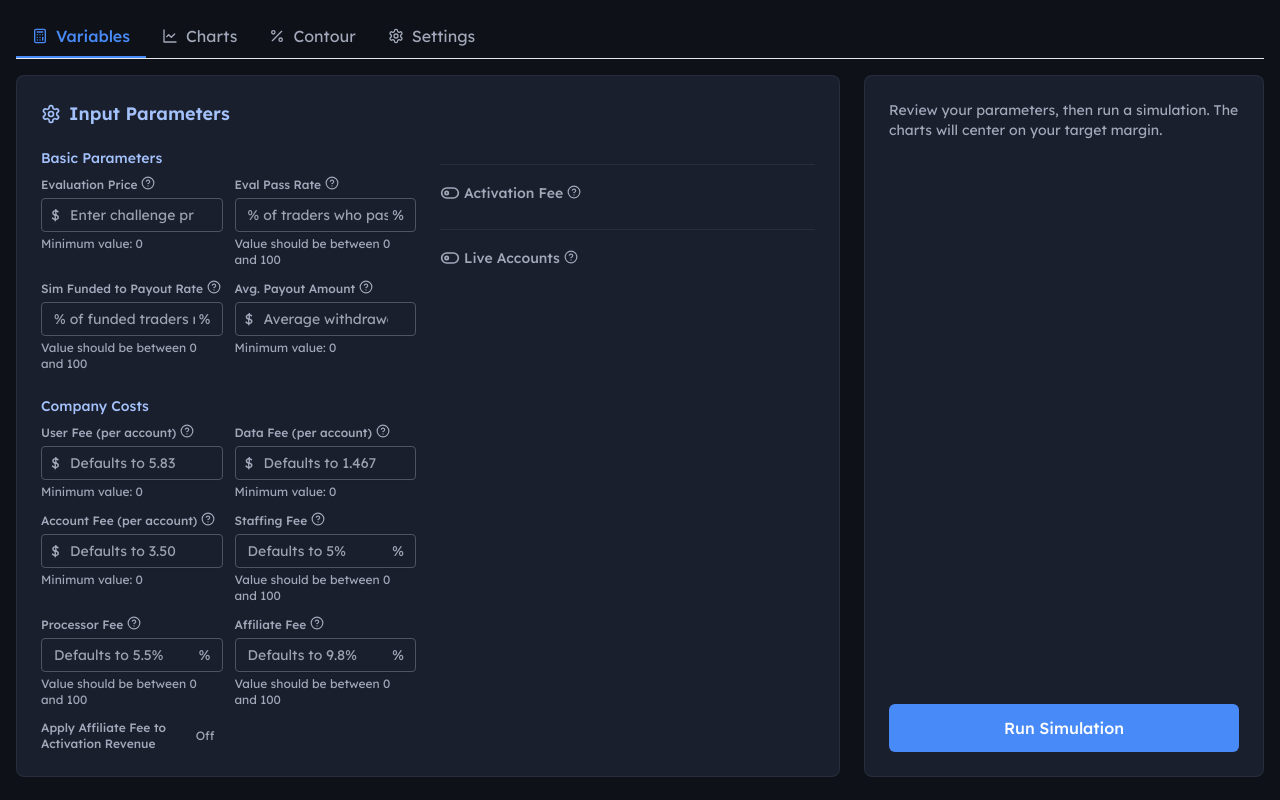
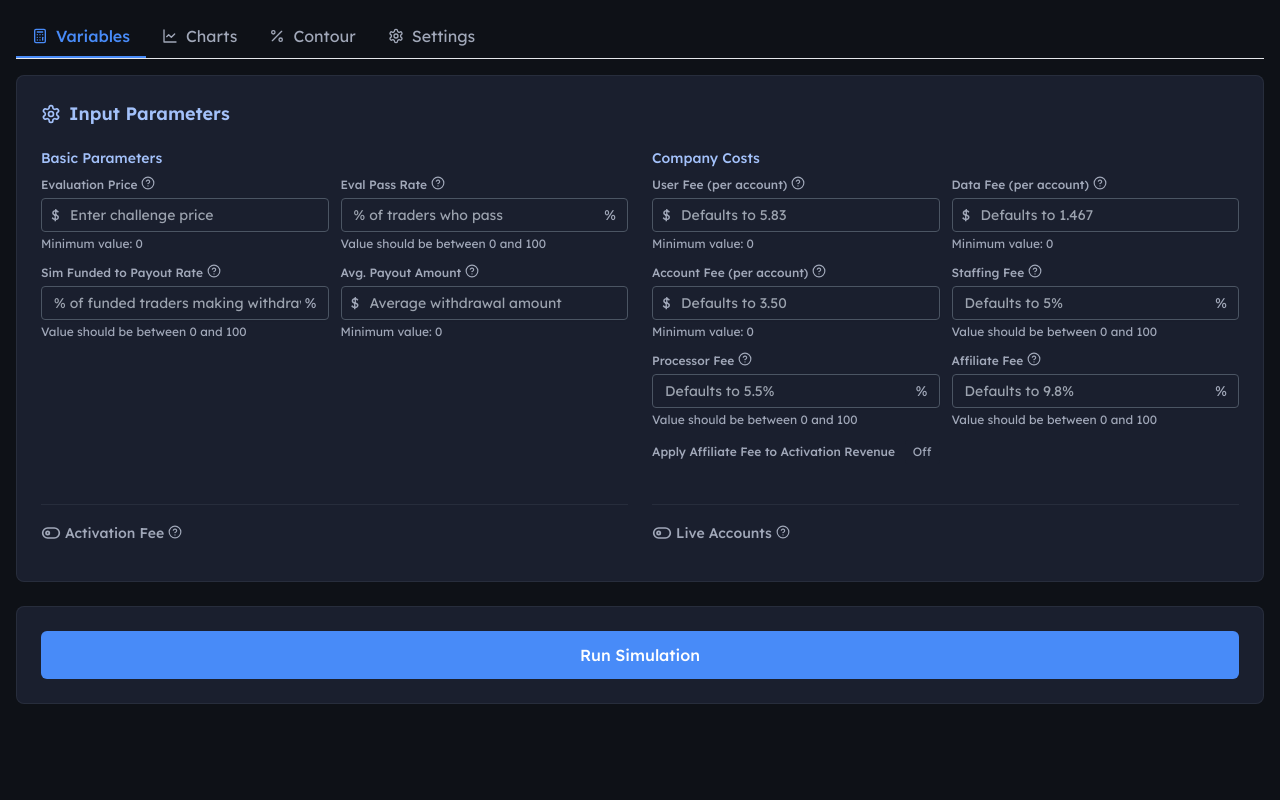
Before and after one commit to ZeusFU/Marginator-V2, a React (Vite) app: page / in a window 1280 px wide. Built offline with nearby package versions, Linux system fonts and the light colour scheme.

Commit message:
feat(variables): make input parameters the only component; move Run Simulation below; arrange as 2x2 grid (Basic|Costs, Activation|Live)

```diff
--- a/src/App.tsx
+++ b/src/App.tsx
@@ -194,15 +194,12 @@ function AppContent() {
       case 'variables':
         return (
           <div className="input-container">
-            <div className="grid grid-cols-1 xl:grid-cols-3 gap-6">
-              <div className="xl:col-span-2">
-                <Sidebar isSidebarOpen={true} setIsSidebarOpen={() => {}} inline />
-              </div>
-              <div className="bg-card p-6 rounded-lg border border-border flex flex-col justify-between">
-                <div className="text-sm text-text_secondary mb-3">Review your parameters, then run a simulation. The charts will center on your target margin.</div>
+            <div className="grid grid-cols-1 gap-6">
+              <Sidebar isSidebarOpen={true} setIsSidebarOpen={() => {}} inline />
+              <div className="bg-card p-6 rounded-lg border border-border">
                 <button
                   onClick={handleRunSimulation}
-                  className="run-simulation-button w-full mt-2 p-3 bg-primary text-white rounded-md font-medium"
+                  className="run-simulation-button w-full p-3 bg-primary text-white rounded-md font-medium"
                   disabled={isLoading}
                 >
                   {isLoading ? 'Processing...' : 'Run Simulation'}
--- a/src/components/Sidebar.tsx
+++ b/src/components/Sidebar.tsx
@@ -170,11 +170,10 @@ function Sidebar({
         <Settings className="w-4 h-4 md:w-5 md:h-5"/> Input Parameters
       </h2>
 
-      {/* Two-column layout grouping when inline */}
+      {/* Two-row, two-column layout when inline */}
       {inline ? (
         <div className="grid grid-cols-1 md:grid-cols-2 gap-6">
-          {/* Left column: Basic + Costs */}
-          <div className="space-y-6">
+          {/* Row 1 */}
           <div>
             <h3 className="text-sm font-medium text-secondary mb-2">Basic Parameters</h3>
             <div className="grid grid-cols-1 sm:grid-cols-2 gap-3">
@@ -200,10 +199,9 @@ function Sidebar({
               </div>
             </div>
           </div>
-          </div>
 
-          {/* Right column: Activation + Live */}
-          <div className="space-y-6">
+          {/* Row 2 */}
+          <div>
             <ToggleableSection
               title="Activation Fee"
               isEnabled={inputs.useActivationFee}
@@ -214,7 +212,9 @@ function Sidebar({
                 <InputField label="Activation Fee Amount" id="activationFee" value={inputs.activationFee} onChange={(v) => updateInput('activationFee', v)} min={0} step={10} unit="$" placeholder="Fee charged after passing" tooltip="One-time fee charged to traders who pass the evaluation" disabled={isDisabled} />
               </div>
             </ToggleableSection>
+          </div>
 
+          <div>
             <ToggleableSection
               title="Live Accounts"
               isEnabled={inputs.includeLive}
```
Lines whose indentation alone changed are shown as unchanged.
